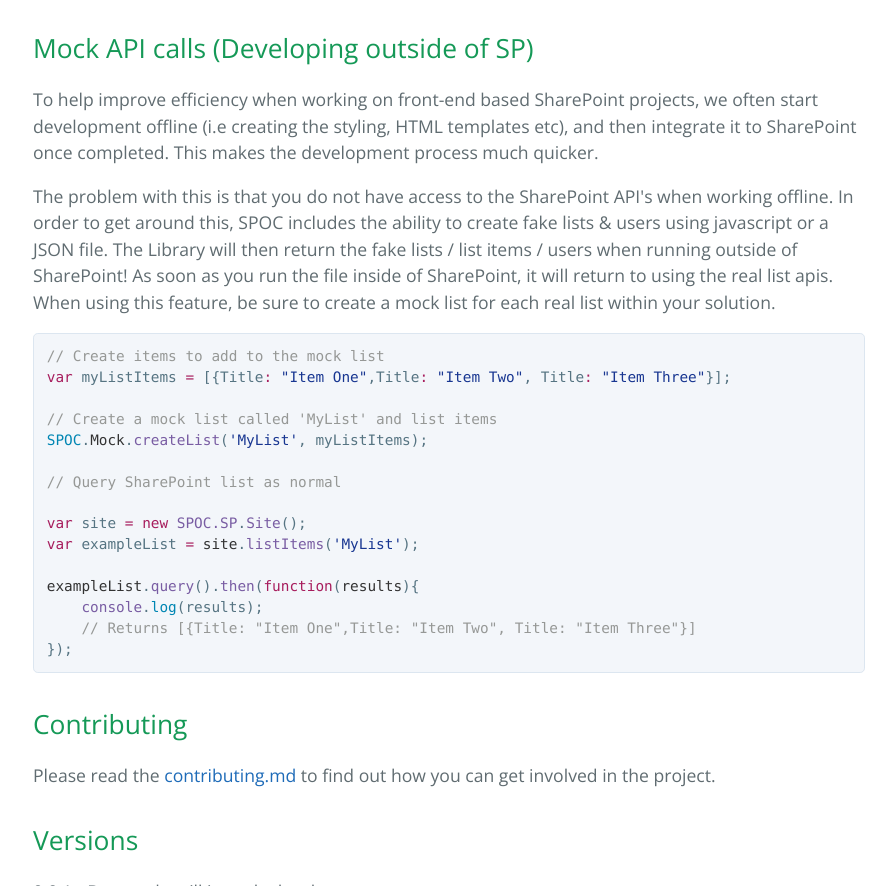
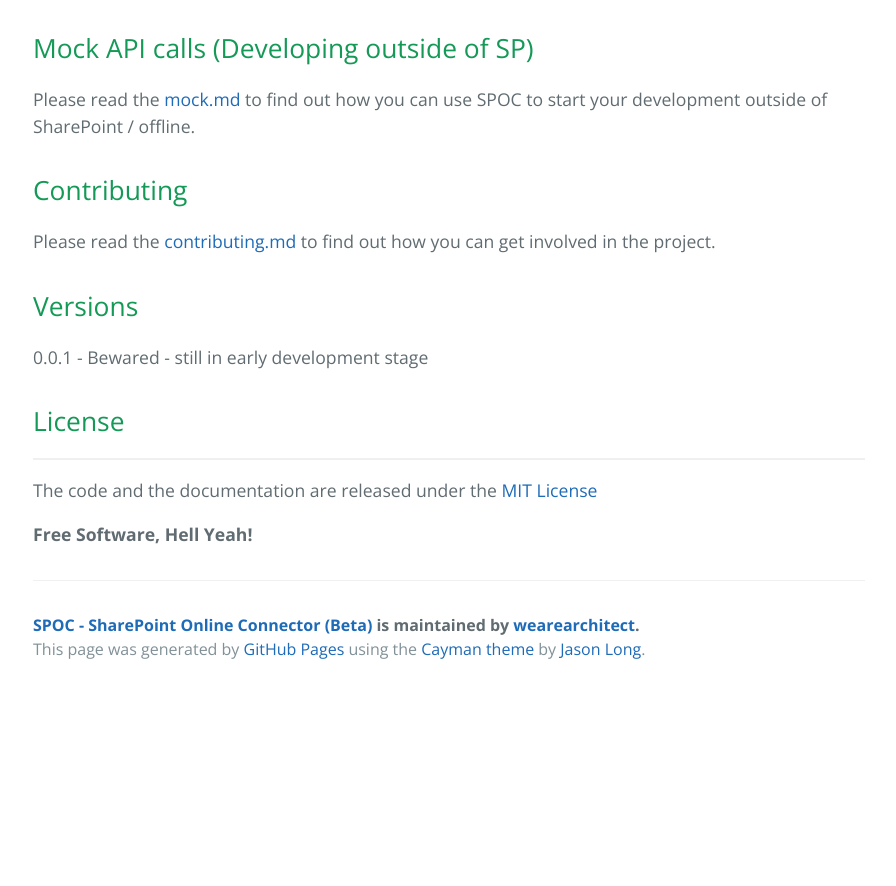
Before and after one commit to golincode/SPOC, a plain HTML site: page index.html in a window 1280 px wide. Shown: the part 3740-4626 px from the top of the page, without its empty margins (191-1087 px from the left). After the commit the page ends 4433 px from the top, so only its background shows below. Drawn offline with nearby package versions, Linux system fonts and the light colour scheme.

```diff
--- a/index.html
+++ b/index.html
@@ -158,27 +158,7 @@
 <h2>
 <a id="mock-api-calls-developing-outside-of-sp" class="anchor" href="#mock-api-calls-developing-outside-of-sp" aria-hidden="true"><span aria-hidden="true" class="octicon octicon-link"></span></a>Mock API calls (Developing outside of SP)</h2>
 
-<p>To help improve efficiency when working on front-end based SharePoint projects, we often start development offline (i.e creating the styling, HTML templates etc), and then integrate it to SharePoint once completed. This makes the development process much quicker. </p>
-
-<p>The problem with this is that you do not have access to the SharePoint API's when working offline. In order to get around this, SPOC includes the ability to create fake lists &amp; users using javascript or a JSON file. The Library will then return the fake lists / list items / users when running outside of SharePoint! As soon as you run the file inside of SharePoint, it will return to using the real list apis. When using this feature, be sure to create a mock list for each real list within your solution.</p>
-
-<div class="highlight highlight-source-js"><pre>
-<span class="pl-c">// Create items to add to the mock list </span>
-<span class="pl-k">var</span> myListItems <span class="pl-k">=</span> [{Title<span class="pl-k">:</span> <span class="pl-s"><span class="pl-pds">"</span>Item One<span class="pl-pds">"</span></span>,Title<span class="pl-k">:</span> <span class="pl-s"><span class="pl-pds">"</span>Item Two<span class="pl-pds">"</span></span>, Title<span class="pl-k">:</span> <span class="pl-s"><span class="pl-pds">"</span>Item Three<span class="pl-pds">"</span></span>}];
-
-<span class="pl-c">// Create a mock list called 'MyList' and list items</span>
-<span class="pl-c1">SPOC</span>.<span class="pl-smi">Mock</span>.<span class="pl-en">createList</span>(<span class="pl-s"><span class="pl-pds">'</span>MyList<span class="pl-pds">'</span></span>, myListItems);
-
-<span class="pl-c">// Query SharePoint list as normal</span>
-
-<span class="pl-k">var</span> site <span class="pl-k">=</span> <span class="pl-k">new</span> <span class="pl-en">SPOC.SP</span>.<span class="pl-en">Site</span>();
-<span class="pl-k">var</span> exampleList <span class="pl-k">=</span> <span class="pl-smi">site</span>.<span class="pl-en">listItems</span>(<span class="pl-s"><span class="pl-pds">'</span>MyList<span class="pl-pds">'</span></span>);
-
-<span class="pl-smi">exampleList</span>.<span class="pl-en">query</span>().<span class="pl-en">then</span>(<span class="pl-k">function</span>(<span class="pl-smi">results</span>){
-    <span class="pl-en">console</span>.<span class="pl-c1">log</span>(results);
-    <span class="pl-c">// Returns [{Title: "Item One",Title: "Item Two", Title: "Item Three"}]</span>
-});
-</pre></div>
+<p>Please read the <a href="https://github.com/wearearchitect/SPOC/blob/master/docs/mock.md">mock.md</a> to find out how you can use SPOC to start your development outside of SharePoint / offline.</p>
 
 <h2>
 <a id="contributing" class="anchor" href="#contributing" aria-hidden="true"><span aria-hidden="true" class="octicon octicon-link"></span></a>Contributing</h2>
```
Also changed, not shown: params.json (+1 -1 lines).
